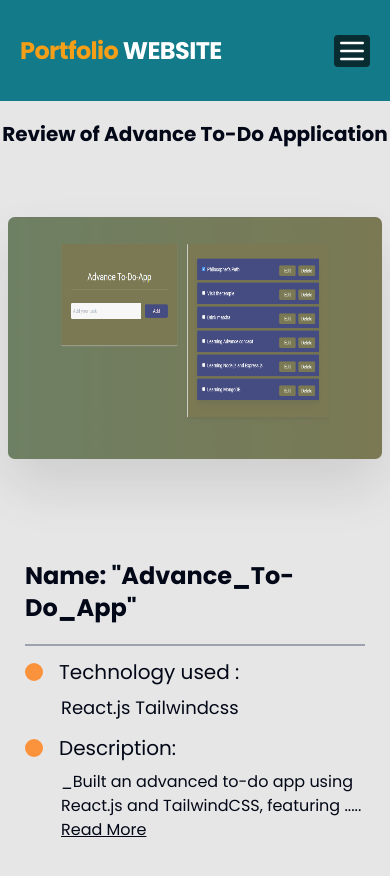
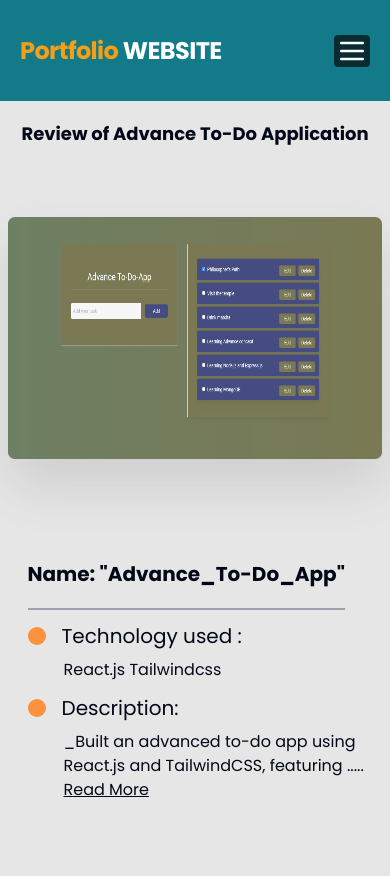
Before and after one commit to Md-Nesad/my-portfolio, a Next.js app: page /my_Project/Advance_To-Do_App in a window 390 px wide. Shown: the top 876 px of the page. Built offline with nearby package versions, Linux system fonts and the light colour scheme.

Commit message:
All project page responsive done

```diff
--- a/app/my_Project/[project]/page.jsx
+++ b/app/my_Project/[project]/page.jsx
@@ -18,7 +18,7 @@ export default function SinglePorject() {
   }
   return (
     <div className="mt-20 pb-36 pt-10 dark:bg-black max-md:place-items-center">
-      <h1 className="font-bold text-center max-sm:text-xl">
+      <h1 className="font-bold text-center max-sm:text-lg">
         Review of {singleProject.name}
       </h1>
 
@@ -40,9 +40,9 @@ export default function SinglePorject() {
         </div>
 
         {/* description */}
-        <div className="space-y-3 max-sm:w-[340px] max-sm:mx-auto">
+        <div className="space-y-3 max-sm:w-[335px] max-sm:mx-auto max-sm:text-base">
           <div className="flex gap-4 items-center">
-            <h1 className="border-b-2 font-bold border-gray-400 pb-5 max-sm:text-2xl">
+            <h1 className="border-b-2 font-bold border-gray-400 pb-5 max-sm:text-xl">
               Name: "{singleProject.title}"
             </h1>
           </div>
@@ -53,9 +53,9 @@ export default function SinglePorject() {
                 size={18}
                 className="text-orange-400 bg-orange-400 rounded-full"
               />
-              <p className="text-xl">Technology used :</p>
+              <p className="text-xl max-sm:text-xl">Technology used :</p>
             </div>
-            <p className="ml-9 text-lg dark:text-[#F59E18]">
+            <p className="ml-9 text-lg max-sm:text-base dark:text-[#F59E18]">
               {singleProject.language}
             </p>
           </div>
```
